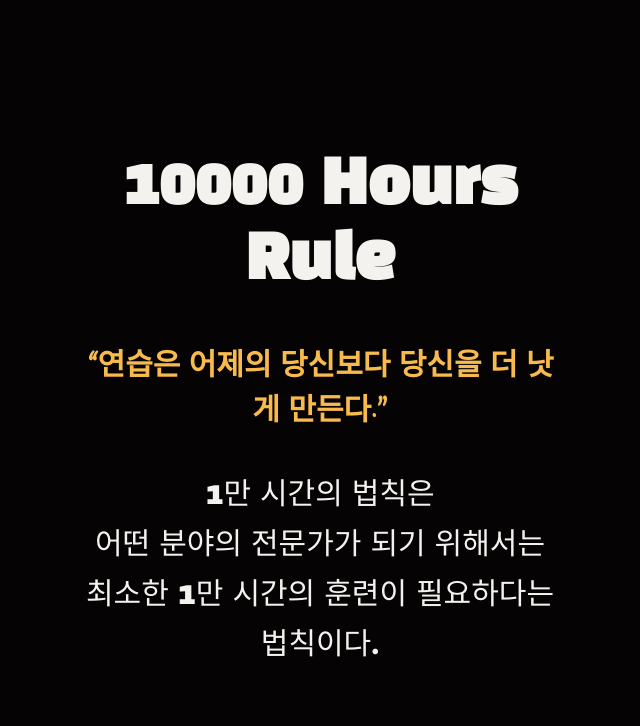
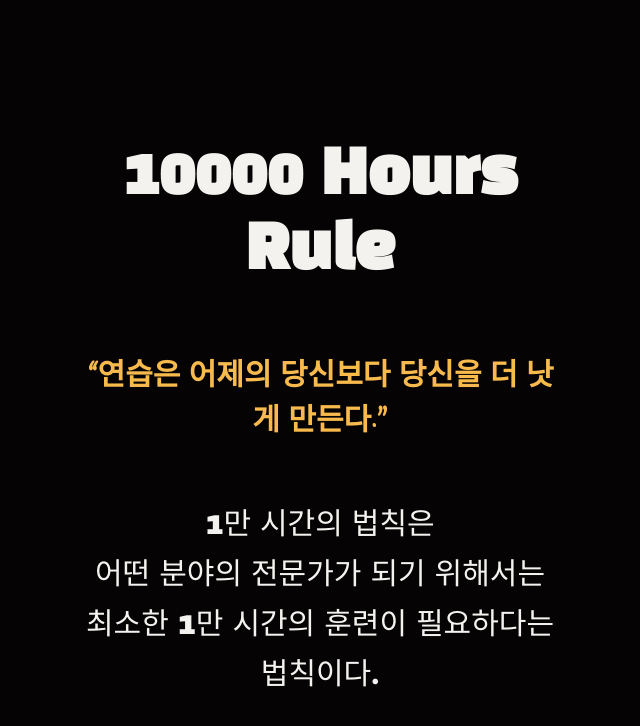
Before and after one commit to 5647kr/10000HoursRule, a React (Create React App) app: page / in a window 1280 px wide. Shown: the top 726 px of the page, without its empty margins (320-960 px from the left). Built offline with nearby package versions, Linux system fonts and the light colour scheme; a web font is replaced by a local one.

Commit message:
[🖌 Design] 10000HoursRule UI 수정

```diff
--- a/src/App.js
+++ b/src/App.js
@@ -25,7 +25,7 @@ const Wrap = styled.div`
 `
 
 const TitleHeading = styled.h1`
-  margin-top: 50px;
+  margin-top: 40px;
   font-size: 60px;
   font-weight: bold;
   font-family: "Black Han Sans";
@@ -33,14 +33,14 @@ const TitleHeading = styled.h1`
 `
 
 const SubTitleHeading = styled.h2`
-  margin-top: 40px;
+  margin-top: 60px;
   font-size: 30px;
   font-family: "Nanum Pen Script";
   color: var(--content-color);
 `
 
 const SubscribeParagraph = styled.p`
-  margin-top: 40px;
+  margin-top: 60px;
   font-size: 30px;
   font-family: "Black Han Sans";
   line-height: 50px;
```
